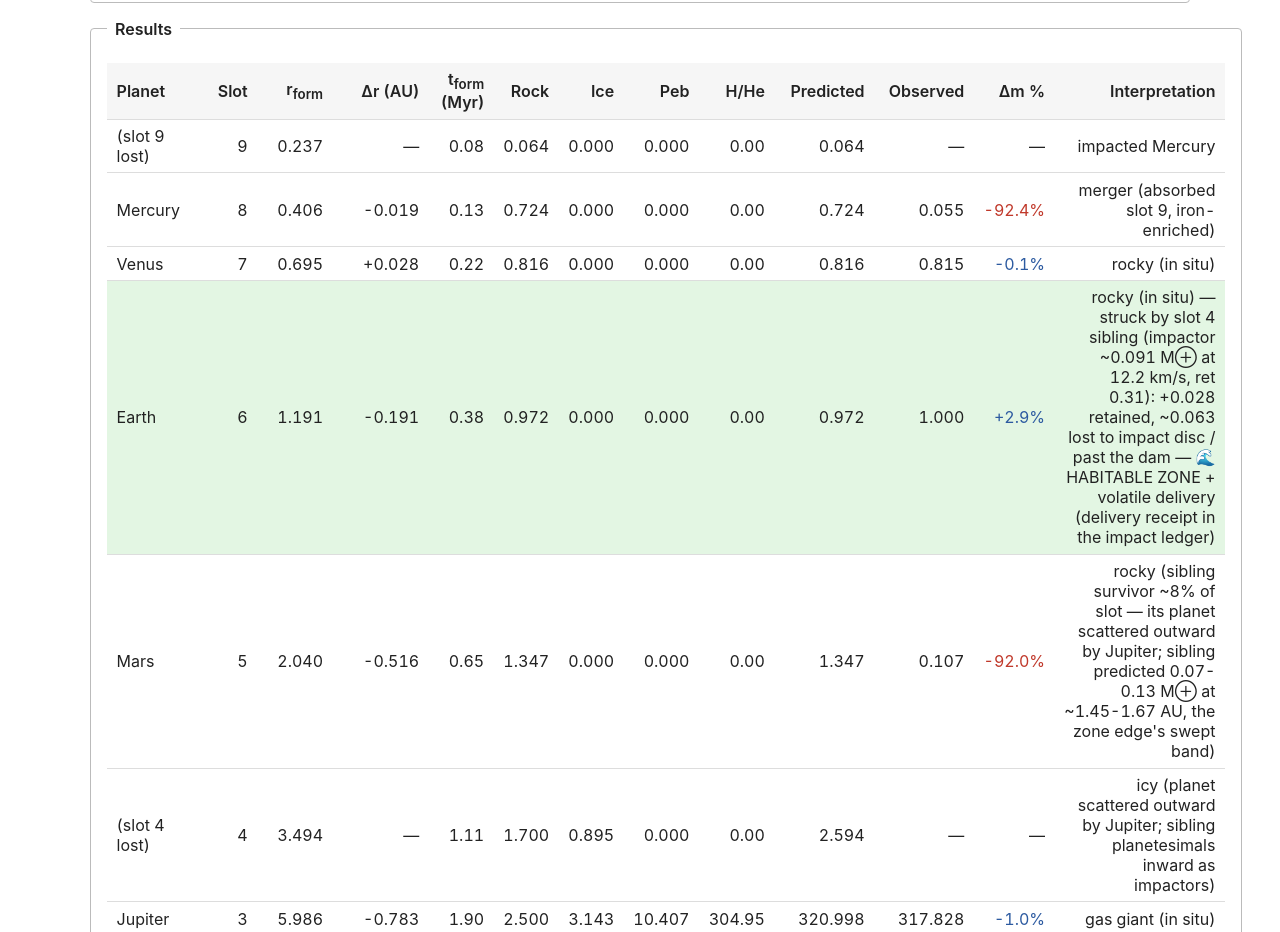
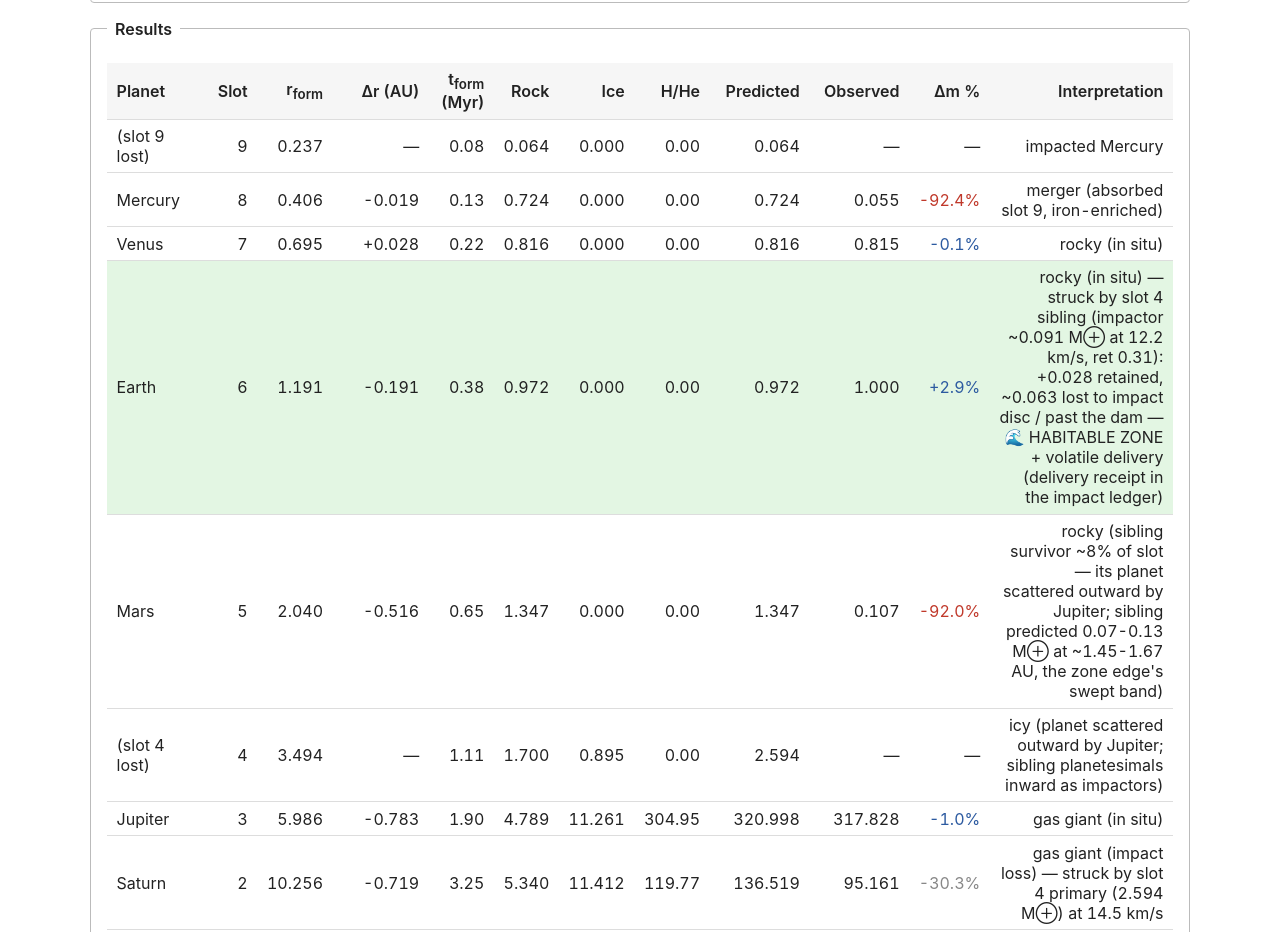
Before and after one commit to jamesgdahl/HYDROS-Planet-Formation-Model, a website: page index.html in a window 1280 px wide. Shown: the part 1600-2532 px from the top of the page. Drawn offline with Linux system fonts and the light colour scheme.

Commit message:
Fold pebbles into constituent rock/ice (f_rock split) at allocation; remove Peb column from results

```diff
--- a/index.html
+++ b/index.html
@@ -108,7 +108,6 @@
         <th>t<sub>form</sub> (Myr)</th>
         <th>Rock</th>
         <th>Ice</th>
-        <th>Peb</th>
         <th>H/He</th>
         <th>Predicted</th>
         <th>Observed</th>
@@ -643,7 +642,6 @@ function calculate() {
       <td>${fmt(s.t_form, 2)}</td>
       <td>${fmtM(s.rock)}</td>
       <td>${fmtM(s.ice)}</td>
-      <td>${fmtM(s.pebble)}</td>
       <td>${fmtM(s.h_he, 2)}</td>
       <td>${fmtM(predicted)}</td>
       <td>${isFinite(observed) ? fmtM(observed) : '—'}</td>
@@ -656,7 +654,7 @@ function calculate() {
   const tfoot = document.getElementById("result-total");
   tfoot.innerHTML = `
     <tr>
-      <th>TOTAL</th><th></th><th></th><th></th><th></th><th></th><th></th><th></th><th></th>
+      <th>TOTAL</th><th></th><th></th><th></th><th></th><th></th><th></th><th></th>
       <th>${fmtM(total_pred, 2)}</th>
       <th>${fmtM(total_obs, 2)}</th>
       <th></th><th></th>
--- a/js/fit.js
+++ b/js/fit.js
@@ -280,7 +280,13 @@ function slot_aware_fit(planets, M_star, spin, f_disc, opts) {
         const r = fit_r(s);
         let rock = rock_allocation(r, M_star, spin, f_disc, omega);
         let ice = ice_allocation(r, M_star, spin, f_disc, omega);
-        let peb = pebble[n];
+        // Pebbles are a drift flux of the SAME bulk composition — fold them into
+        // their constituent rock/ice (f_rock : 1−f_rock = 22%:78% for Sol) rather
+        // than carrying a separate component. peb stays 0 (the field is retained for
+        // the type, but pebbles no longer appear in results).
+        rock += COMP_F_ROCK * pebble[n];
+        ice += (1 - COMP_F_ROCK) * pebble[n];
+        let peb = 0;
         let core = rock + ice + peb;
         const in_void = false;
         const observed = s.filled ? s.observed : 0;
```
Also changed, not shown: src/fit.ts (+7 -1 lines).
